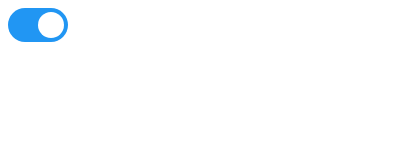
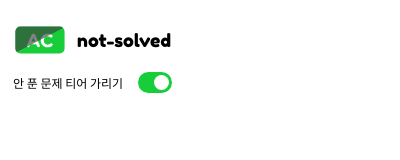
Before and after one commit to MagicaQuartet/not-solved, a browser extension: page popup/index.html in a window 400 px wide. Drawn offline with Linux system fonts and the light colour scheme.

Commit message:
Polish extension popup
  확장 기능 팝업에 타이틀과 스위치 라벨을 추가하고 스위치의 스타일을
  수정하였습니다.

```diff
--- a/popup/index.html
+++ b/popup/index.html
@@ -5,10 +5,21 @@
     <link rel="stylesheet" href="styles/popup.css">
   </head>
   <body>
-    <label class="switch">
-      <input id="hide-toggle" type="checkbox">
-      <span class="slider round"></span>
-    </label>
+    <div class="wrapper">
+      <div class="title">
+        <img src="../icons/not-solved-logo.svg" class="title-logo" />
+        <div class="title-text">not-solved</div>
+      </div>
+      <div class="row">
+        <div class="switch-label">
+          안 푼 문제 티어 가리기
+        </div>
+        <label class="switch">
+          <input id="hide-toggle" type="checkbox">
+          <span class="slider round"></span>
+        </label>
+      </div>
+    </div>
     <script type="text/javascript" src="scripts/popup.js"></script>
   </body>
 </html>
--- a/popup/styles/popup.css
+++ b/popup/styles/popup.css
@@ -1,8 +1,45 @@
+@import url("https://fonts.googleapis.com/css2?family=Fredoka+One&family=Noto+Sans+KR:wght@500&display=swap");
+
+.wrapper {
+  padding: 5px;
+  font-size: 12px;
+  font-family: "Noto Sans KR", sans-serif;
+}
+
+.title,
+.row {
+  display: flex;
+  align-items: center;
+}
+
+.title-logo {
+  max-width: 54px;
+  margin-right: 10px;
+}
+
+.title-text {
+  font-size: 18px;
+  font-family: "Fredoka One", cursive;
+}
+
+.row {
+  margin: 5px 0;
+}
+
+.switch-label {
+  width: 120px;
+  margin-right: 5px;
+}
+
+/**
+ * switch
+ */
+
 .switch {
   position: relative;
   display: inline-block;
-  width: 60px;
-  height: 34px;
+  width: 34px;
+  height: 21px;
 }
 
 .switch input {
@@ -26,31 +63,31 @@
 .slider:before {
   position: absolute;
   content: "";
-  height: 26px;
-  width: 26px;
-  left: 4px;
-  bottom: 4px;
+  height: 15px;
+  width: 15px;
+  left: 3px;
+  bottom: 3px;
   background-color: white;
   -webkit-transition: 0.4s;
   transition: 0.4s;
 }
 
 input:checked + .slider {
-  background-color: #2196f3;
+  background-color: #17ce3a;
 }
 
 input:focus + .slider {
-  box-shadow: 0 0 1px #2196f3;
+  box-shadow: 0 0 1px #17ce3a;
 }
 
 input:checked + .slider:before {
-  -webkit-transform: translateX(26px);
-  -ms-transform: translateX(26px);
-  transform: translateX(26px);
+  -webkit-transform: translateX(13px);
+  -ms-transform: translateX(13px);
+  transform: translateX(13px);
 }
 
 .slider.round {
-  border-radius: 34px;
+  border-radius: 21px;
 }
 
 .slider.round:before {
```
